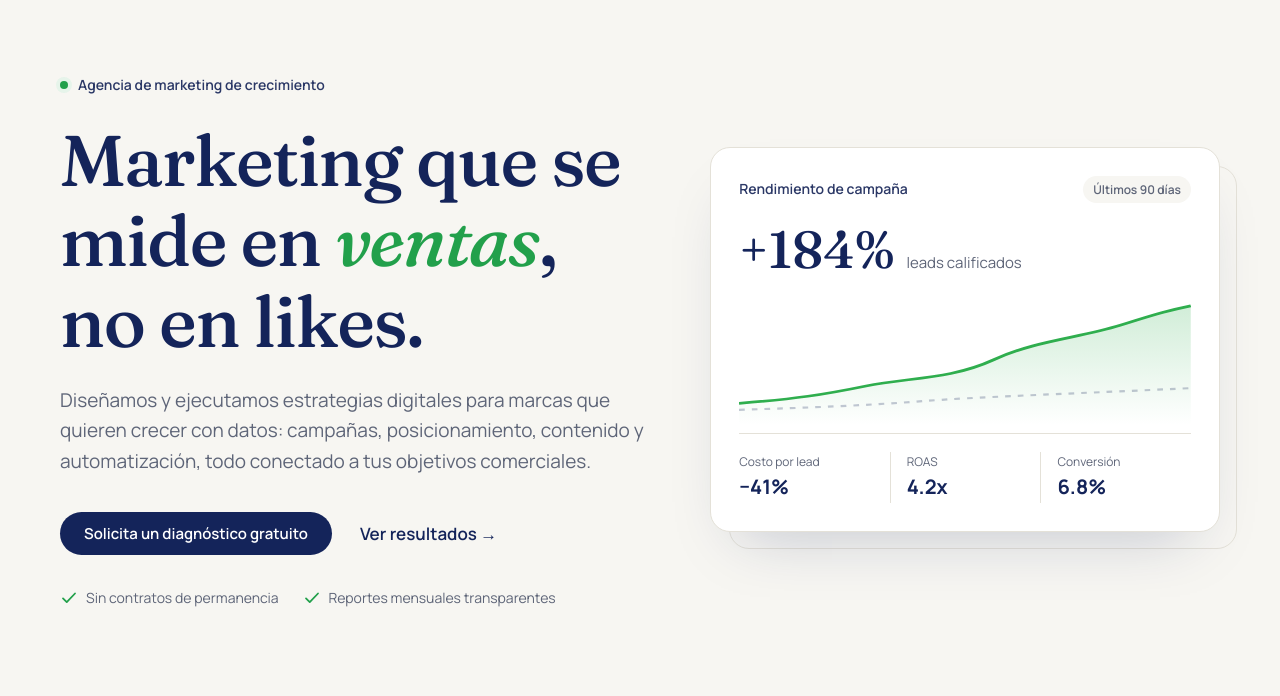
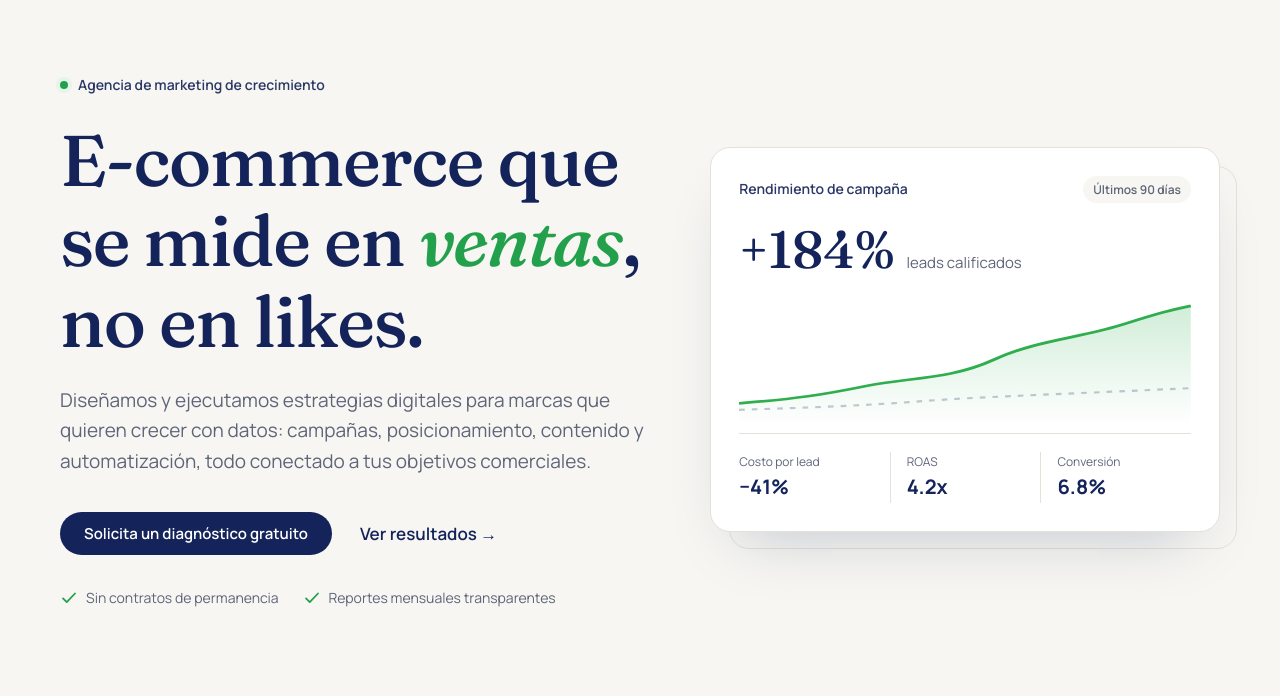
Before and after one commit to L4RV0/innova-marketing, a plain HTML site: page index.html in a window 1280 px wide. Shown: the part 80-776 px from the top of the page. Drawn offline with Linux system fonts and the light colour scheme.

Commit message:
Cambio a E-Commerce

```diff
--- a/index.html
+++ b/index.html
@@ -64,7 +64,7 @@
       <div class="container hero-grid">
         <div class="hero-copy">
           <p class="eyebrow"><span class="dot"></span> Agencia de marketing de crecimiento</p>
-          <h1>Marketing que se mide en <em>ventas</em>, no en likes.</h1>
+          <h1>E-commerce que se mide en <em>ventas</em>, no en likes.</h1>
           <p class="lead">Diseñamos y ejecutamos estrategias digitales para marcas que quieren crecer con datos: campañas, posicionamiento, contenido y automatización, todo conectado a tus objetivos comerciales.</p>
           <div class="hero-actions">
             <a href="#contacto" class="btn">Solicita un diagnóstico gratuito</a>
```
